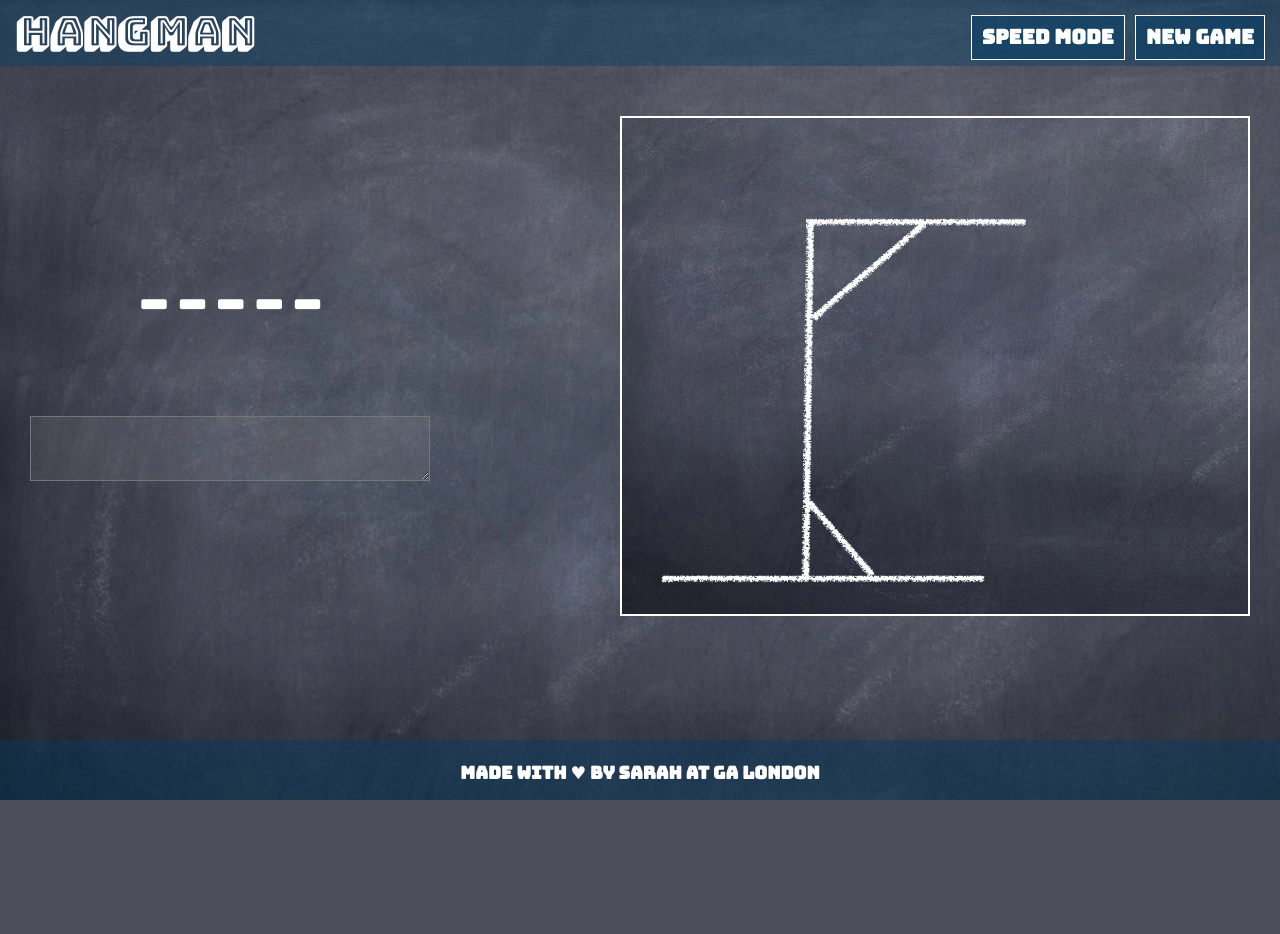
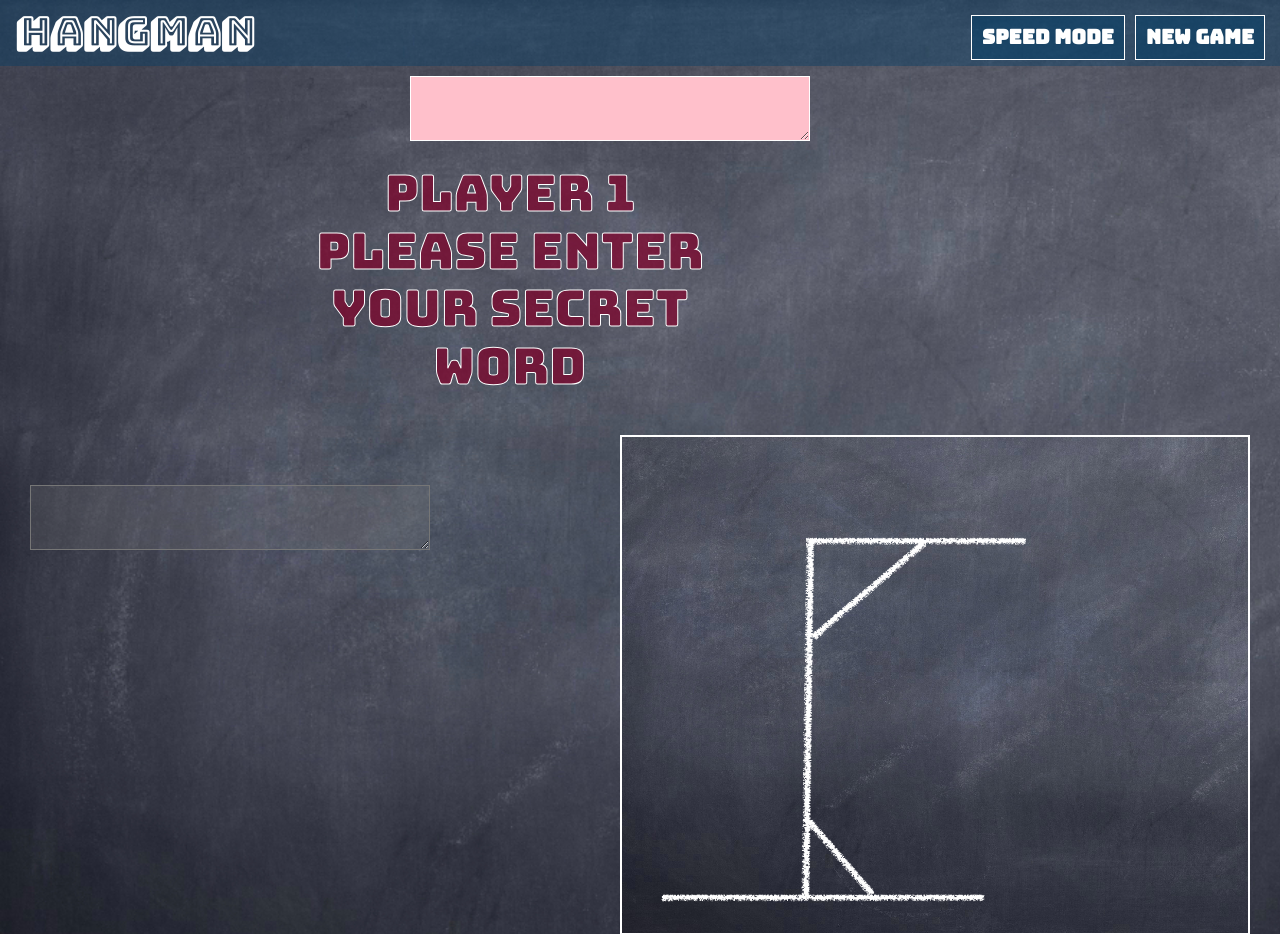
Before and after one commit to sarahlikeshiny/project-1-2player, a PHP site: page / in a window 1280 px wide. Shown: the top 934 px of the page. Before the commit the page ends 800 px from the top, so only its background shows below. Run offline with PHP 8.4, Linux system fonts and the light colour scheme; some libraries are stand-ins or nearby versions.

Commit message:
updated logic so that the user can enter a word for the other user to guess

```diff
--- a/css/style.css
+++ b/css/style.css
@@ -1,8 +1,8 @@
 * {
   box-sizing: border-box;
 }
-html, body {
-  height:100%;
+body {
+  height:100vh;
   width:100%;
 }
 #wrap {
@@ -128,14 +128,14 @@ h2 {
 }
 
 
-form {
+.gameboard {
   position:absolute;
   margin-top: 25%;
   width:400px;
   height:75px;
   padding:20px
 }
-textarea {
+#userguesses {
   width: 400px;
   padding:20px;
   background-color: rgba(128,128,128,0.2);
@@ -170,6 +170,26 @@ button:hover {
   text-align: center;
 
 }
+
+.wordinput {
+  /*position:absolute;*/
+  margin-top: 10%;
+  width:400px;
+  height:75px;
+  padding:20px
+}
+
+#userword {
+  margin-left: 400px;
+  width: 400px;
+  padding:20px;
+  border: 1px solid white;
+  /*background-color: rgba(128,128,128,0.2);*/
+  background-color: pink;
+  color:white;
+  font-family: 'Bungee', cursive;
+  font-size: 20px;
+}
 /*----------------------------footer-----------------------------*/
 footer {
   position:relative;
@@ -183,7 +203,6 @@ footer {
   font-family: 'Bungee', cursive;
   color: #fff;
   text-align :center;
-
 }
 
 a {
--- a/index.html
+++ b/index.html
@@ -26,13 +26,20 @@
   </header>
 
   <main>
+    <div id="instructions">
+    </div>
+    <div>
+      <form class="wordInput" action="index.html" method="post">
+        <textarea id="userword" name="userSecretWord" rows="1" cols="5" ></textarea>
+      </form>
+    </div>
     <div class = "left">
       <form class="gameboard" action="index.html" method="post">
-        <textarea name="userInput" rows="1" cols="5" maxlength="1" ></textarea>
+        <textarea id="userguesses" name="userInput" rows="1" cols="5" maxlength="1" ></textarea>
       </form>
         <h2 id="timer"></h2>
         <h2 class="incorrect"></h2>
-        <h2 id="word" class ="animated bounceInLeft"> the word goes here</h2>
+        <h2 id="word" class ="animated bounceInLeft"></h2>
         <div id ="error" >
         </div>
     </div>
@@ -42,9 +49,8 @@
   </main>
     </div>
 
-
   <footer>
-    <h3>Made with &hearts; by <a  href="#">Sarah</a> at GA London </h3>
+    <h3>Made with &hearts; by <a  href="http://www.sarahlikeshiny.co.uk">Sarah</a> at GA London </h3>
     <!-- <img class = "logo" src="images/GA Logo.png" alt="ga logo"> -->
   </footer>
 
--- a/js/app.js
+++ b/js/app.js
@@ -1,12 +1,14 @@
 console.log('js is connected - woo');
-//to do;
- // don;t allow any more entries after game over - disable not working?.
+
+
+
 $(() => {
 
 //---------------global constants--------------------------
-  const words = ['cat', 'dog', 'horse', 'penguin', 'monkey'];
+  // const words = ['cat', 'dog', 'horse', 'penguin', 'monkey'];
+  const $userWord=$('#userword');
   const $displayWord =$('#word');
-  const $inputText =$('textarea');
+  const $inputText =$('#userguesses');
   const $incorrectGuess=$('.incorrect');
   const $reset=$('#reset');
   const $picture = $('img');
@@ -25,7 +27,7 @@ $(() => {
     'step-six.png',
     'step-seven.png'
   ];
-
+  let turns = 0;
 
 // ------------New Game----------------------------
   $reset.on('click', function () {
@@ -36,15 +38,35 @@ $(() => {
   $timedMode.on('click', countDown);
 
 //---------------select word from array at random-------------------------
-  const currentWord = words[Math.floor(Math.random() * words.length)];
+  // const currentWord = words[Math.floor(Math.random() * words.length)];
 
-//-------------------create underscores for display------------------------
-  const underScores = currentWord.replace(/[a-z]/g, ' _');
-  $displayWord.text(underScores);
-  const underScoresNoWhite = underScores.replace(/\s/g, '');
+//--------------player enters word-------------------------------------------
+  if (turns === 0) {
+    $error.text('player 1 please enter your secret word');
+  } else {
+    $error.text('player 2 please enter your secret word');
+  }
+//get word from box, make into underscores----------------------------------
+  let currentWord = '';
+  let correctChars = [];
+
+  $userWord.on('keyup', function (e) {
+    if (e.keyCode === 13) {
+      currentWord = $userWord.val();
+      $error.text();
+      $userWord.hide();
+      const underScores = currentWord.replace(/[a-z]/g, ' _');
+      $displayWord.text(underScores);
+      const underScoresNoWhite = underScores.replace(/\s/g, '');
+      correctChars = underScoresNoWhite.split('');
+      $error.text('');
+    }
+    return currentWord, correctChars;
+  });
 
 
 //--------------listen to text area for return keypress and grab letter-------
+//if turns - 0 message player 2 make your guesses, if turns = 1, player 1 make your guess
   let userLetter = '';
 
   $inputText.on('keyup', function (e){
@@ -62,18 +84,18 @@ $(() => {
     }
   });
 
+
   const indices = [];
-  const correctChars = underScoresNoWhite.split('');
   const incorrectChars = [];
 
-  // -------------Check is word contains guessed letter----------------
+  // -------------Check if word contains guessed letter----------------
   function checkMatch (){
-    for(var i=0; i<correctChars.length;i++) {
-      if (currentWord[i] === userLetter) {
-        indices.push(i);
+    for(let i=0; i<=correctChars.length; i++) {
+      if (currentWord[i] === userLetter) {//check to see which index of the currentword the user letter is at.
+        indices.push(i);//push the index into an array
         correctChars[i] = userLetter;
-        $inputText.val('');
-        correctCharsSpace = correctChars.join(' ');
+        $inputText.val('');//resets text box
+        correctCharsSpace = correctChars.join(' ');//makes a string from the correctChars array, including any correct chars that have been added.
         $displayWord.text(correctCharsSpace);
       }
     }
@@ -86,11 +108,14 @@ $(() => {
 
 
 // -----------------win lose condition--------------
+//need to set up player 1 player 2 swap condition, and keep score.
   function winLose () {
     if (indices.length === currentWord.length) {
+      // if turns === 0 player 1 one wins add score to array, if turns === 1 then compare array player one and array player two.
       $error.text('You Win!');
       $error.addClass('animated tada');
       $inputText.attr('disabled', true);
+      turns ++;
     } else {
       const image = `images/${images[incorrectChars.length]}`;
       $picture.attr('src', image);
@@ -98,10 +123,11 @@ $(() => {
         $error.text('Sorry You Lose');
         $error.addClass('animated tada');
         $inputText.attr('disabled', true);
+        turns ++;
       }
     }
   }
-
+//start game again for player 2 - if turns === 0 then clear and start again, else compare scores- need to store scores.
   //------------check for repeated letters
   function checkRepeat() {
     if ((correctChars.length > 1 || incorrectChars.length >1) && correctChars.includes(userLetter) || incorrectChars.includes(userLetter)){
```
Also changed, not shown: README.md.
